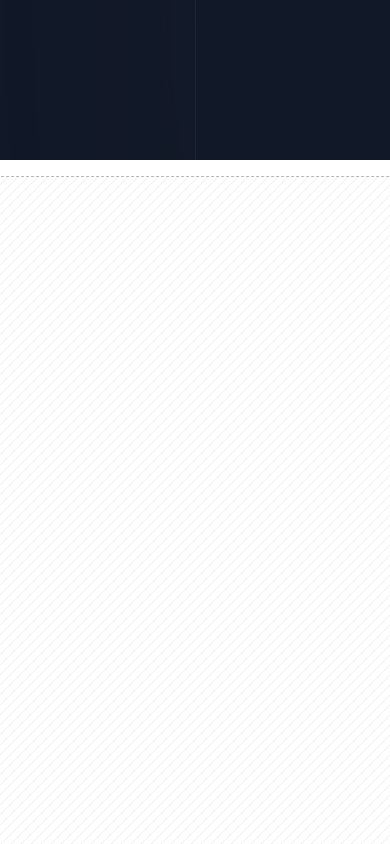
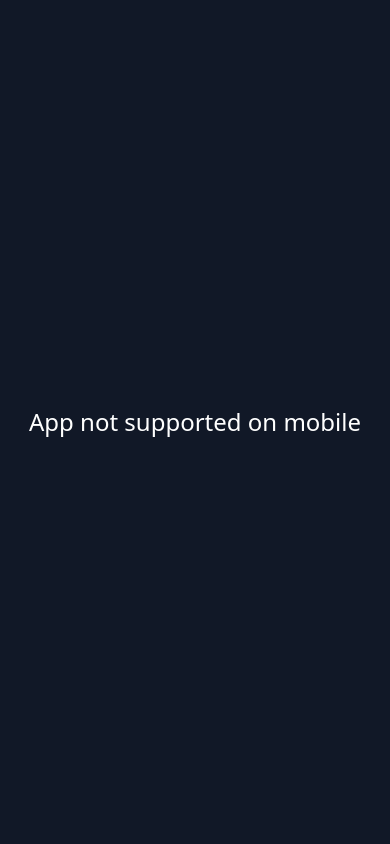
Before and after one commit to kennygperez/resumeforge.kennygperez.com, a React (Vite) app: page / in a window 390 px wide. Shown: the top 844 px of the page. Built offline with nearby package versions, Linux system fonts and the light colour scheme.

Commit message:
Added desktop only prompt

```diff
--- a/src/App.tsx
+++ b/src/App.tsx
@@ -1,10 +1,13 @@
 import { FunctionComponent } from 'react';
+
 import { ResumeManagerProvider } from './providers/ResumeManagerProvider';
 import Editor from './components/Editor';
 import FancyBackgroundHeaderHeader from './components/FancyBackgroundHeader';
+import DesktopOnlyShield from './components/DesktopOnlyShield';
 
 const App: FunctionComponent = () => (
   <>
+    <DesktopOnlyShield />
     <FancyBackgroundHeaderHeader />
     <main className="my-32 flex justify-center">
       <ResumeManagerProvider>
--- /dev/null
+++ b/src/components/DesktopOnlyShield.tsx
@@ -0,0 +1,20 @@
+import { FunctionComponent } from 'react';
+import cx from 'classnames';
+
+const DesktopOnlyShield: FunctionComponent = () => (
+  <div
+    className={cx(
+      'fixed top-0 left-0 z-50',
+      'w-screen h-screen',
+      'bg-gray-900',
+      // visibility control
+      'pointer-events-auto lg:pointer-events-none opacity-100 lg:opacity-0',
+      // child control
+      'flex justify-center items-center'
+    )}
+  >
+    <p className="text-2xl text-white">App not supported on mobile</p>
+  </div>
+);
+
+export default DesktopOnlyShield;
--- a/src/components/Navigator.tsx
+++ b/src/components/Navigator.tsx
@@ -17,7 +17,7 @@
         'border border-r-0 last:border border-gray-400',
         'flex flex-col justify-center',
         'hover:cursor-pointer',
-        selected ? 'bg-white border-b-white' : 'bg-gray-100'
+        selected ? 'bg-white border-b-white' : 'bg-gray-200'
       )}
       onClick={onClick}
     >
```
